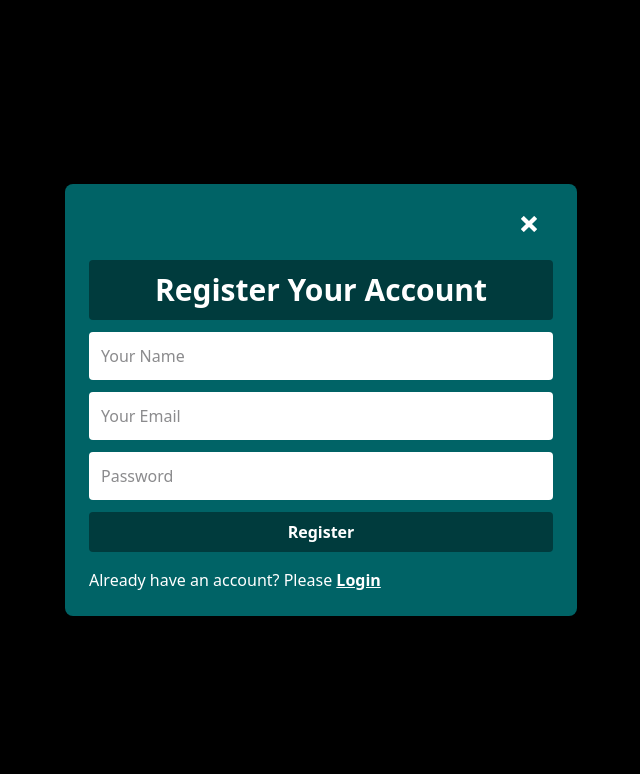
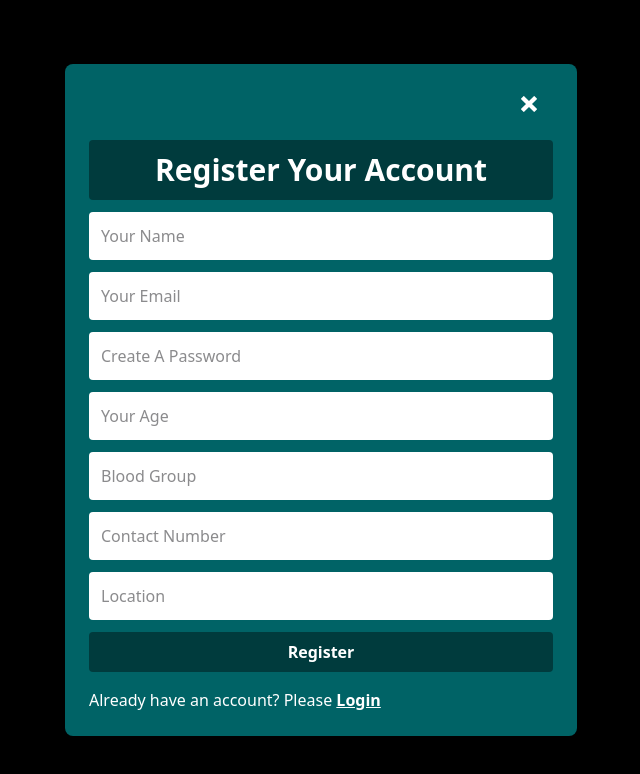
Before and after one commit to MizanRbf/blood-connect, a Next.js app: page /register in a window 1280 px wide. Shown: the top 774 px of the page, without its empty margins (319-959 px from the left). Built offline with nearby package versions, Linux system fonts and the light colour scheme.

Commit message:
register page updated adding more input field

```diff
--- a/src/app/Components/Login/LoginForm.jsx
+++ b/src/app/Components/Login/LoginForm.jsx
@@ -63,7 +63,7 @@ const LoginForm = () => {
         type="submit"
         className="text-white font-bold rounded-sm px-3 py-2 bg-[#003b3d] w-full cursor-pointer"
       >
-        Login
+        {loading ? "Processing..." : "Login"}
       </button>
     </form>
   );
--- a/src/app/Components/Navbar/Navbar.jsx
+++ b/src/app/Components/Navbar/Navbar.jsx
@@ -1,18 +1,23 @@
+"use client";
+import { useSession } from "next-auth/react";
 import Link from "next/link";
 import React from "react";
+import { signOut } from "next-auth/react";
 
 const Navbar = () => {
+  const { data: session, status } = useSession();
   return (
     <div className="flex items-center justify-between py-4 max-w-[1500px] mx-auto px-4 bg-black">
       <h1 className="text-white">BloodConnect</h1>
-      <div className="">
+      {session ? (
+        <button className="button mr-4" onClick={() => signOut()}>
+          Logout
+        </button>
+      ) : (
         <Link className="button mr-4" href="/login">
           Login
         </Link>
-        <Link className="button " href="/register">
-          Register
-        </Link>
-      </div>
+      )}
     </div>
   );
 };
--- a/src/app/Components/Register/RegisterForm.jsx
+++ b/src/app/Components/Register/RegisterForm.jsx
@@ -12,8 +12,19 @@ const RegisterForm = () => {
     const name = form.name.value;
     const email = form.email.value;
     const password = form.password.value;
-
-    const result = await registerUser({ name, email, password });
+    const age = form.age.value;
+    const bloodGroup = form.bloodGroup.value;
+    const number = form.number.value;
+    const location = form.location.value;
+    const result = await registerUser({
+      name,
+      email,
+      password,
+      age,
+      bloodGroup,
+      number,
+      location,
+    });
 
     if (result.success) {
       Swal.fire({
@@ -57,12 +68,36 @@ const RegisterForm = () => {
         type="password"
         name="password"
         className="bg-white p-3 rounded-sm w-full"
-        placeholder="Password"
+        placeholder="Create A Password"
+      />
+      <input
+        type="number"
+        name="age"
+        className="bg-white p-3 rounded-sm w-full"
+        placeholder="Your Age"
+      />
+      <input
+        type="text"
+        name="bloodGroup"
+        className="bg-white p-3 rounded-sm w-full"
+        placeholder="Blood Group"
+      />
+      <input
+        type="text"
+        name="number"
+        className="bg-white p-3 rounded-sm w-full"
+        placeholder="Contact Number"
+      />
+      <input
+        type="text"
+        name="location"
+        className="bg-white p-3 rounded-sm w-full"
+        placeholder="Location"
       />
 
       <button
         type="submit"
-        className="text-white font-bold rounded-sm px-3 py-2 bg-[#003b3d] w-full"
+        className="text-white font-bold rounded-sm px-3 py-2 bg-[#003b3d] w-full cursor-pointer"
       >
         Register
       </button>
--- a/src/app/actions/auth/loginUser.js
+++ b/src/app/actions/auth/loginUser.js
@@ -3,6 +3,7 @@ import dbConnect from "@/lib/dbConnect";
 import bcrypt from "bcrypt";
 export const loginUser = async (payload) => {
   const { email, password } = payload;
+  console.log(payload);
 
   const userCollection = dbConnect("users");
 
--- a/src/app/api/auth/[...nextauth]/route.js
+++ b/src/app/api/auth/[...nextauth]/route.js
@@ -16,8 +16,10 @@ const handler = NextAuth({
         },
       },
       async authorize(credentials) {
+        console.log(credentials);
         const user = await loginUser(credentials);
         if (user) return user;
+        console.log(credentials);
         return null;
       },
     }),
--- a/src/lib/dbConnect.js
+++ b/src/lib/dbConnect.js
@@ -10,5 +10,6 @@ export default function dbConnect(collectionName) {
       deprecationErrors: true,
     },
   });
+
   return client.db(process.env.DB_NAME).collection(collectionName);
 }
```
